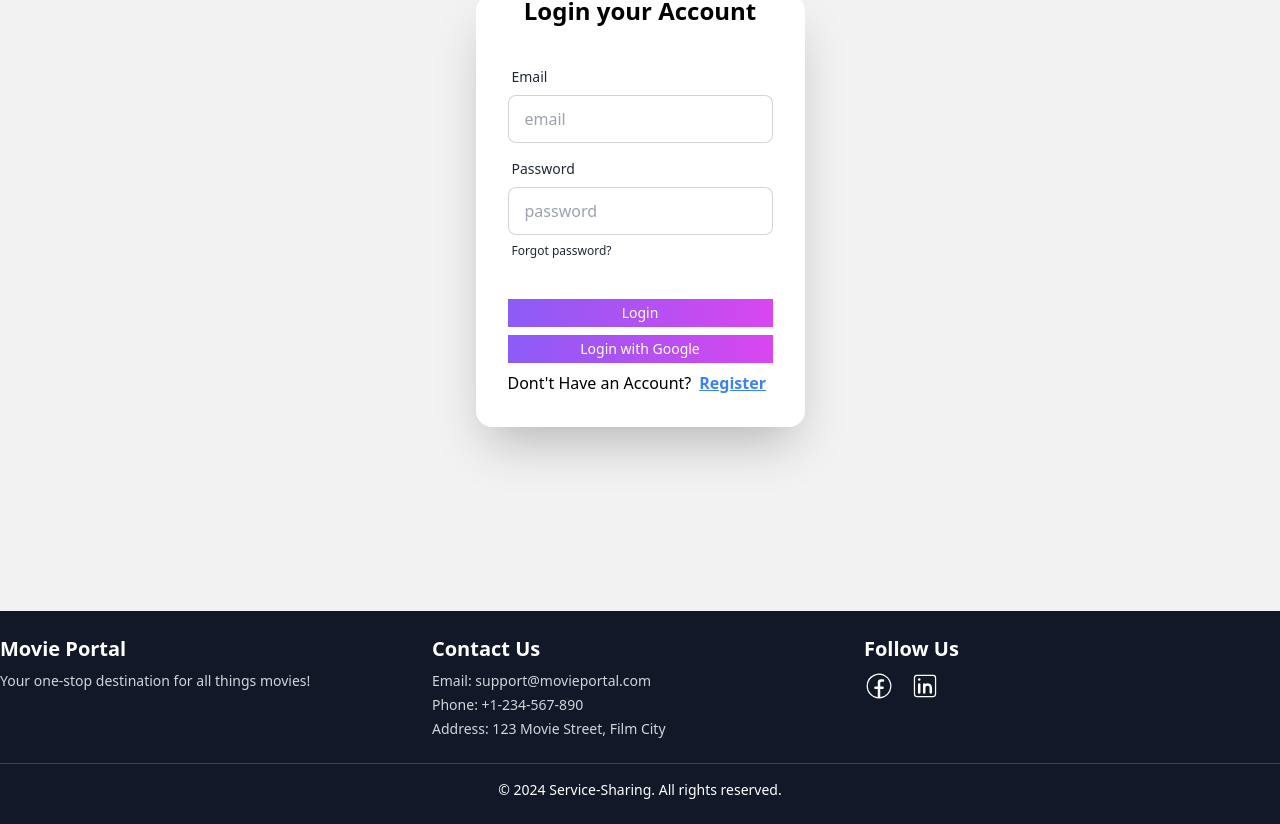
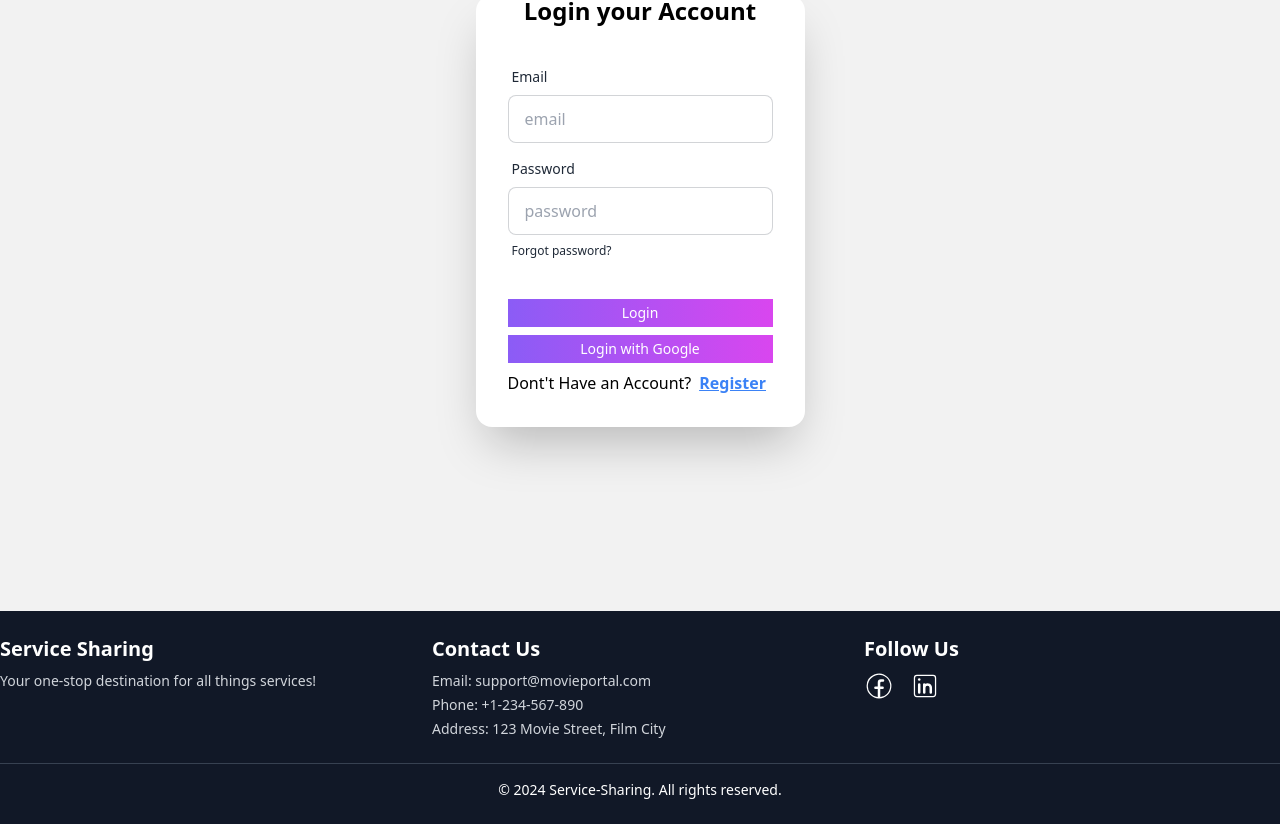
Before and after one commit to lilarani/service-sharing-client, a React (Vite) app: page /login in a window 1280 px wide. Shown: the part 277-1101 px from the top of the page. Built offline with nearby package versions, Linux system fonts and the light colour scheme; no server answers.

Commit message:
manage services err handle

```diff
--- a/src/Pages/Footer/Footer.jsx
+++ b/src/Pages/Footer/Footer.jsx
@@ -5,9 +5,9 @@ const Footer = () => {
     <footer className="bg-gray-900 text-white py-6">
       <div className="container mx-auto grid grid-cols-1 md:grid-cols-3 gap-4 text-center md:text-left">
         <div>
-          <h3 className="text-xl font-bold">Movie Portal</h3>
+          <h3 className="text-xl font-bold">Service Sharing</h3>
           <p className="mt-2 text-sm text-gray-300">
-            Your one-stop destination for all things movies!
+            Your one-stop destination for all things services!
           </p>
         </div>
 
--- a/src/Pages/ManageServices/ManageServices.jsx
+++ b/src/Pages/ManageServices/ManageServices.jsx
@@ -9,12 +9,10 @@ const ManageServices = () => {
   const { user } = useContext(AuthContext);
 
   useEffect(() => {
-    axios
-      .get(`http://localhost:5000/bookedService?email=${user.email}`)
-      .then(data => {
-        setManageServices(data.data);
-      });
-  }, [manageServices]);
+    axios.get(`http://localhost:5000/my-services/${user.email}`).then(data => {
+      setManageServices(data.data);
+    });
+  }, []);
   console.log(manageServices);
 
   return (
@@ -23,13 +21,9 @@ const ManageServices = () => {
         <title> Service-Sharing | Manage Service</title>
       </Helmet>
       <h2 className="text-center font-bold text-2xl ">Manage Service</h2>
-      {manageServices.length === 0 ? (
-        <h2>Not Found</h2>
-      ) : (
-        manageServices.map(service => (
-          <ManageServices key={service._id} service={service}></ManageServices>
-        ))
-      )}
+      {manageServices.map(service => (
+        <ManageService key={service._id} service={service}></ManageService>
+      ))}
     </div>
   );
 };
```
